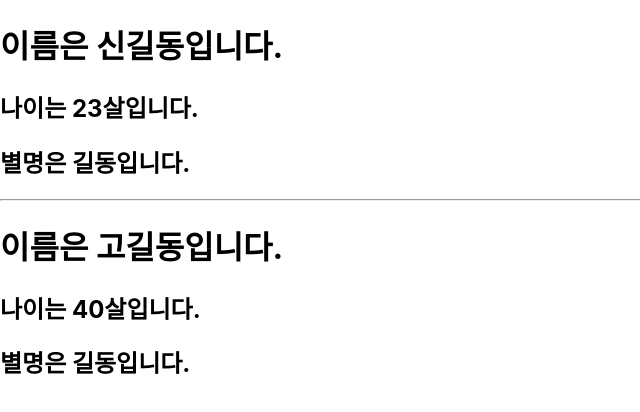
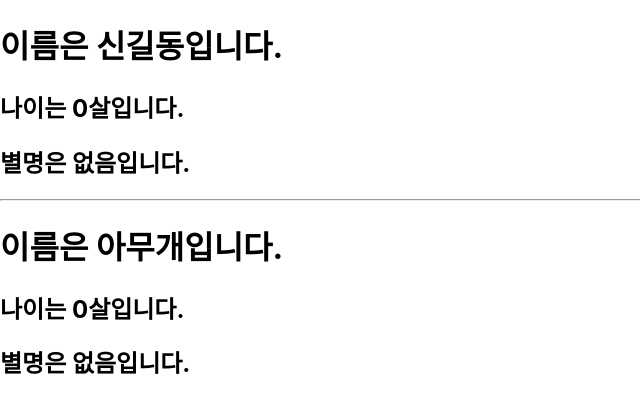
Before and after one commit to QQWaseokE/SK_Shieldus_Rookies_1st, a React (Create React App) app in the folder frontend/react/my-app/: page / in a window 1280 px wide. Shown: the top 412 px of the page, without its empty margins (0-640 px from the left). Built offline with nearby package versions, Linux system fonts and the light colour scheme.

Commit message:
props 값이 누락된 경우
6/28(금)

```diff
--- a/frontend/react/my-app/src/App.js
+++ b/frontend/react/my-app/src/App.js
@@ -5,9 +5,9 @@ import MyComponentFunction from './MyComponentFunction';
 function App() {
   return (
     <>
-      <MyComponentClass name="신길동" age={23} nickname={"길동"} />
+      <MyComponentClass name="신길동" />
       <hr/>
-      <MyComponentFunction name="고길동" age={40} nickname="길동" />
+      <MyComponentFunction />
     </>
   );
 }
--- a/frontend/react/my-app/src/MyComponentClass.js
+++ b/frontend/react/my-app/src/MyComponentClass.js
@@ -12,4 +12,11 @@ class MyComponentClass extends Component {
         );
     }
 }
+
+MyComponentClass.defaultProps = {
+    name: '아무개',
+    age: 0,
+    nickname: '없음'
+};
+
 export default MyComponentClass;
--- a/frontend/react/my-app/src/MyComponentFunction.js
+++ b/frontend/react/my-app/src/MyComponentFunction.js
@@ -7,4 +7,11 @@ function MyComponentFunction({name, age, nickname}) {
         </>
     );
 }
+
+MyComponentFunction.defaultProps = {
+    name: '아무개',
+    age: 0,
+    nickname: '없음'
+};
+
 export default MyComponentFunction;
```
